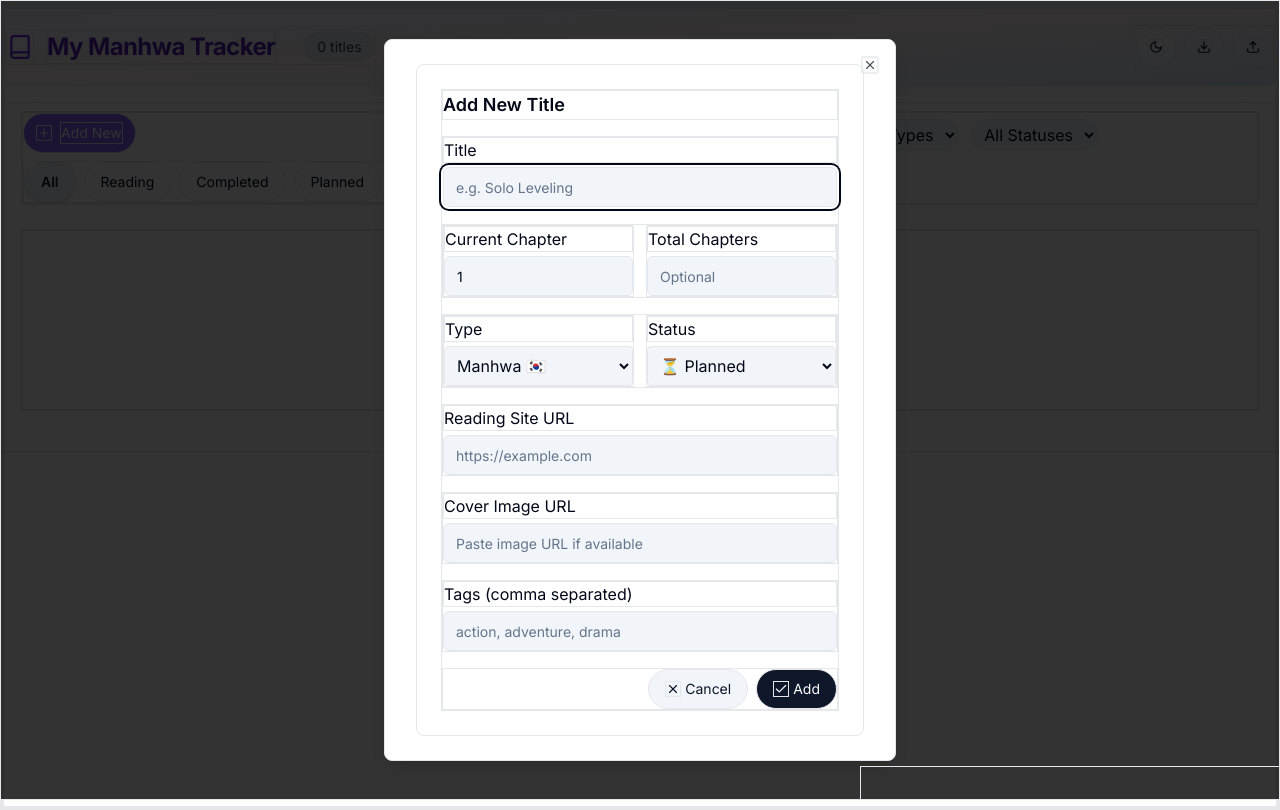
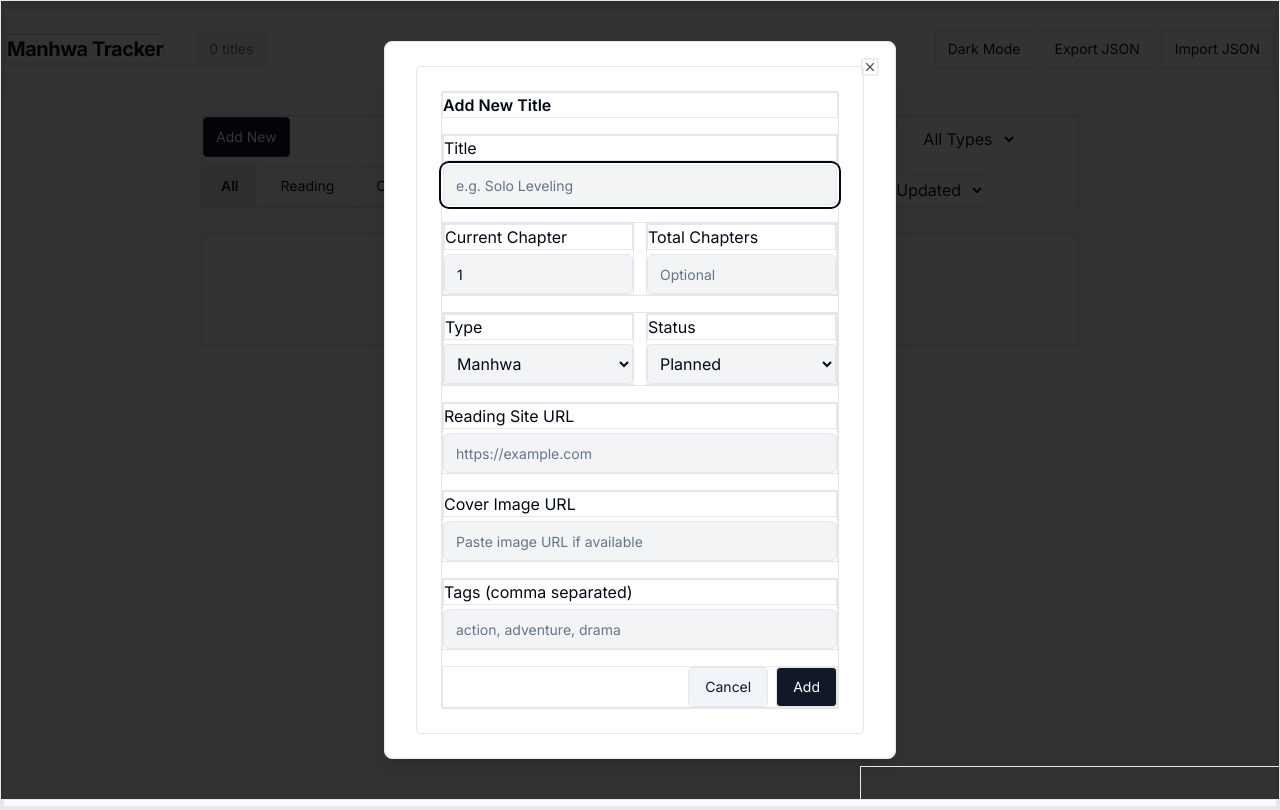
Before and after one commit to Kushankumarag/manhwa-haven-tracker, a React (Vite) app: page / in a window 1280 px wide. Both pictures are taken after typing "Sample" into the empty fields and a click on the button "Add New". Built offline with nearby package versions, Linux system fonts and the light colour scheme.

Commit message:
Refactor: Improve UI for simplicity and formality
Simplified the UI design to be more simple and formal, addressing user feedback.

```diff
--- a/src/components/AddTitleModal.tsx
+++ b/src/components/AddTitleModal.tsx
@@ -7,7 +7,6 @@ import {
 import { Input } from "@/components/ui/input";
 import { Button } from "@/components/ui/button";
 import { ManhwaTitle, TitleType, TitleStatus } from "@/types";
-import { Plus, Check, X } from "lucide-react";
 
 const initialState: Omit<ManhwaTitle, "id" | "lastUpdated"> = {
   title: "",
@@ -92,9 +91,9 @@ export const AddTitleModal: React.FC<AddTitleModalProps> = ({
   return (
     <Dialog open={open} onOpenChange={onClose}>
       <DialogContent>
-        <div className="p-6 w-[90vw] max-w-md mx-auto bg-background rounded-lg shadow-card animate-scale-in">
+        <div className="p-6 w-full max-w-md mx-auto bg-white rounded border">
           <form className="space-y-4" onSubmit={handleSubmit}>
-            <h2 className="font-semibold text-lg mb-2">{isEditing ? "Edit Title" : "Add New Title"}</h2>
+            <h2 className="font-semibold text-base mb-2">{isEditing ? "Edit Title" : "Add New Title"}</h2>
 
             <div>
               <label className="block font-medium mb-1">Title</label>
@@ -104,7 +103,7 @@ export const AddTitleModal: React.FC<AddTitleModalProps> = ({
                 placeholder="e.g. Solo Leveling"
                 value={form.title}
                 onChange={(e) => handleChange("title", e.target.value)}
-                className="bg-muted"
+                className="bg-gray-100"
               />
             </div>
             <div className="flex gap-3">
@@ -115,7 +114,7 @@ export const AddTitleModal: React.FC<AddTitleModalProps> = ({
                   min={1}
                   value={form.chapter}
                   onChange={(e) => handleChange("chapter", e.target.value)}
-                  className="bg-muted"
+                  className="bg-gray-100"
                 />
               </div>
               <div className="flex-1">
@@ -126,7 +125,7 @@ export const AddTitleModal: React.FC<AddTitleModalProps> = ({
                   value={form.totalChapters || ""}
                   placeholder="Optional"
                   onChange={(e) => handleChange("totalChapters", e.target.value)}
-                  className="bg-muted"
+                  className="bg-gray-100"
                 />
               </div>
             </div>
@@ -134,25 +133,25 @@ export const AddTitleModal: React.FC<AddTitleModalProps> = ({
               <div className="flex-1">
                 <label className="block font-medium mb-1">Type</label>
                 <select
-                  className="w-full p-2 rounded border bg-muted"
+                  className="w-full p-2 rounded border bg-gray-100"
                   value={form.type}
                   onChange={(e) => handleChange("type", e.target.value as TitleType)}
                 >
-                  <option value="Manhwa">Manhwa 🇰🇷</option>
-                  <option value="Manhua">Manhua 🇨🇳</option>
-                  <option value="Manga">Manga 🇯🇵</option>
+                  <option value="Manhwa">Manhwa</option>
+                  <option value="Manhua">Manhua</option>
+                  <option value="Manga">Manga</option>
                 </select>
               </div>
               <div className="flex-1">
                 <label className="block font-medium mb-1">Status</label>
                 <select
-                  className="w-full p-2 rounded border bg-muted"
+                  className="w-full p-2 rounded border bg-gray-100"
                   value={form.status}
                   onChange={(e) => handleChange("status", e.target.value as TitleStatus)}
                 >
-                  <option value="Reading">📖 Reading</option>
-                  <option value="Completed">✅ Completed</option>
-                  <option value="Planned">⏳ Planned</option>
+                  <option value="Reading">Reading</option>
+                  <option value="Completed">Completed</option>
+                  <option value="Planned">Planned</option>
                 </select>
               </div>
             </div>
@@ -163,7 +162,7 @@ export const AddTitleModal: React.FC<AddTitleModalProps> = ({
                 value={form.siteUrl || ""}
                 placeholder="https://example.com"
                 onChange={(e) => handleChange("siteUrl", e.target.value)}
-                className="bg-muted"
+                className="bg-gray-100"
               />
             </div>
             <div>
@@ -173,7 +172,7 @@ export const AddTitleModal: React.FC<AddTitleModalProps> = ({
                 value={form.coverUrl || ""}
                 placeholder="Paste image URL if available"
                 onChange={(e) => handleChange("coverUrl", e.target.value)}
-                className="bg-muted"
+                className="bg-gray-100"
               />
             </div>
             <div>
@@ -189,16 +188,14 @@ export const AddTitleModal: React.FC<AddTitleModalProps> = ({
                     .map((t) => t.trim())
                     .filter(Boolean)
                 )}
-                className="bg-muted"
+                className="bg-gray-100"
               />
             </div>
             <div className="flex justify-end gap-2 mt-4">
-              <Button type="button" variant="secondary" onClick={onClose} className="rounded-full px-4 flex items-center gap-1">
-                <X size={18} />
+              <Button type="button" variant="secondary" onClick={onClose} className="rounded px-4">
                 Cancel
               </Button>
-              <Button type="submit" className="rounded-full px-4 flex items-center gap-1">
-                <Check size={18} />
+              <Button type="submit" className="rounded px-4 bg-gray-900 text-white">
                 {isEditing ? "Save" : "Add"}
               </Button>
             </div>
--- a/src/components/Header.tsx
+++ b/src/components/Header.tsx
@@ -1,10 +1,6 @@
 
 import React, { ChangeEvent } from "react";
-import { Moon, Sun, Upload, Download, Book } from "lucide-react";
-import { exportTitlesAsJson } from "@/utils/localStore";
 import { Button } from "@/components/ui/button";
-import { cn } from "@/lib/utils";
-import { ManhwaTitle } from "@/types";
 
 type HeaderProps = {
   onDarkToggle: () => void;
@@ -22,37 +18,31 @@ export const Header: React.FC<HeaderProps> = ({
   totalCount,
 }) => {
   return (
-    <header className="w-full px-0 py-4 bg-gradient-to-br from-violet-50 via-pinkAccent/10 to-blue-100 dark:bg-main-gradient-dark rounded-b-lg flex items-center justify-between mb-4 shadow-dashboard animate-fade-in">
-      <div className="flex items-center gap-3">
-        <Book size={28} className="text-violet-700 dark:text-pinkAccent" />
-        <span className="font-extrabold text-2xl tracking-tight font-sans text-violet-800 dark:text-pinkAccent drop-shadow-sm">
-          My Manhwa Tracker
+    <header className="w-full px-0 py-5 bg-white border-b shadow-sm flex items-center justify-between mb-4">
+      <div className="flex items-center gap-4">
+        <span className="font-bold text-xl tracking-tight text-gray-900">
+          Manhwa Tracker
         </span>
-        <span className="ml-4 rounded-full bg-slate-200 px-3 py-1 text-sm text-slate-700">
+        <span className="ml-4 rounded bg-gray-100 px-3 py-1 text-sm text-gray-500 border border-gray-200">
           {totalCount} titles
         </span>
       </div>
       <div className="flex items-center gap-2">
         <Button
-          variant="ghost"
-          size="icon"
+          variant="outline"
+          size="sm"
           onClick={onDarkToggle}
-          className={cn(
-            "rounded-full hover-scale transition",
-            isDark ? "bg-black/20" : "bg-white/50"
-          )}
-          title="Toggle Dark Mode"
+          className="rounded px-3 border"
         >
-          {isDark ? <Sun size={20} /> : <Moon size={20} />}
+          {isDark ? "Light Mode" : "Dark Mode"}
         </Button>
         <Button
-          variant="ghost"
-          size="icon"
+          variant="outline"
+          size="sm"
           onClick={onExport}
-          className="rounded-full hover-scale"
-          title="Export Titles as JSON"
+          className="rounded px-3 border"
         >
-          <Download size={20} />
+          Export JSON
         </Button>
         <label>
           <input
@@ -62,12 +52,11 @@ export const Header: React.FC<HeaderProps> = ({
             className="hidden"
           />
           <Button
-            variant="ghost"
-            size="icon"
-            className="rounded-full hover-scale"
-            title="Import Titles from JSON"
+            variant="outline"
+            size="sm"
+            className="rounded px-3 border"
           >
-            <Upload size={20} />
+            Import JSON
           </Button>
         </label>
       </div>
--- a/src/components/TitleCard.tsx
+++ b/src/components/TitleCard.tsx
@@ -2,40 +2,15 @@
 import React from "react";
 import { ManhwaTitle } from "@/types";
 import { ProgressBar } from "./ProgressBar";
-import {
-  Star,
-  Edit,
-  Trash2,
-  ArrowRight,
-  Plus,
-  Book,
-  Bookmark,
-  Check,
-} from "lucide-react";
 
-const TYPE_FLAGS: Record<string, string> = {
-  Manhwa: "🇰🇷",
-  Manhua: "🇨🇳",
-  Manga: "🇯🇵",
+type Props = {
+  title: ManhwaTitle;
+  onAddChapter: () => void;
+  onEdit: () => void;
+  onDelete: () => void;
+  onOpenSite: () => void;
+  onToggleFavorite: () => void;
 };
-
-const STATUS_LABELS: Record<string, string> = {
-  Completed: "✅ Completed",
-  Reading: "📖 Reading",
-  Planned: "⏳ Planned",
-};
-
-const randomPlaceholder = [
-  "/photo-1486312338219-ce68d2c6f44d",
-  "/photo-1488590528505-98d2b5aba04b",
-  "/photo-1518770660439-4636190af475",
-  "/photo-1461749280684-dccba630e2f6",
-];
-
-function getPlaceholderCover(id: string) {
-  const idx = parseInt(id.slice(-1), 36) % randomPlaceholder.length;
-  return randomPlaceholder[idx];
-}
 
 function timeAgo(ts: number): string {
   const now = Date.now();
@@ -48,15 +23,6 @@ function timeAgo(ts: number): string {
   return `${days} days ago`;
 }
 
-type Props = {
-  title: ManhwaTitle;
-  onAddChapter: () => void;
-  onEdit: () => void;
-  onDelete: () => void;
-  onOpenSite: () => void;
-  onToggleFavorite: () => void;
-};
-
 export const TitleCard: React.FC<Props> = ({
   title,
   onAddChapter,
@@ -68,45 +34,29 @@ export const TitleCard: React.FC<Props> = ({
   const total = title.totalChapters || 0;
   const progress = total ? Math.min(title.chapter, total) : title.chapter;
   return (
-    <div className="group bg-card rounded-lg shadow-card p-4 flex flex-col relative hover:shadow-lg transition-shadow duration-200">
-      {/* Favorite badge */}
-      {title.isFavorite && (
-        <div className="absolute top-4 right-4 z-10">
-          <Star size={18} className="text-yellow-400 fill-yellow-300" />
-        </div>
-      )}
+    <div className="bg-white border rounded p-4 flex flex-col h-full">
       {/* Cover image */}
       <div
-        className="relative w-full aspect-[4/5] bg-muted rounded-md mb-3 overflow-hidden flex items-center justify-center shadow-inner"
+        className="w-full aspect-[4/5] bg-gray-100 rounded mb-3 flex items-center justify-center"
         style={{
-          backgroundImage: title.coverUrl
-            ? `url(${title.coverUrl})`
-            : `url(${getPlaceholderCover(title.id)})`,
-          backgroundSize: "cover",
-          backgroundPosition: "center",
+          backgroundImage: title.coverUrl ? `url(${title.coverUrl})` : undefined,
+          backgroundSize: title.coverUrl ? "cover" : undefined,
+          backgroundPosition: title.coverUrl ? "center" : undefined,
         }}
       >
         {!title.coverUrl && (
-          <span className="text-2xl text-slate-400 select-none">
-            <Book className="mx-auto" />
-          </span>
+          <span className="text-2xl text-gray-300 select-none">No Image</span>
         )}
       </div>
       {/* Info */}
       <div className="flex items-center gap-2 mb-2">
-        <span className="rounded border bg-slateBlue/10 text-slateBlue font-medium text-xs px-2 py-0.5 flex items-center gap-1">
-          {TYPE_FLAGS[title.type] || ""} {title.type}
+        <span className="rounded bg-gray-200 text-gray-700 font-normal text-xs px-2 py-0.5">
+          {title.type}
         </span>
-        <span className={`rounded px-2 py-0.5 text-xs font-medium
-          ${title.status === "Reading"
-            ? "bg-violet-500/10 text-violet-600"
-            : title.status === "Completed"
-            ? "bg-green-50 text-green-600"
-            : "bg-slate-200 text-slate-500"}
-        `}>
-          {STATUS_LABELS[title.status]}
+        <span className="rounded bg-gray-100 text-gray-600 text-xs px-2 py-0.5">
+          {title.status}
         </span>
-        <span className="ml-auto text-xs text-slate-400">{timeAgo(title.lastUpdated)}</span>
+        <span className="ml-auto text-xs text-gray-400">{timeAgo(title.lastUpdated)}</span>
       </div>
       {/* Title */}
       <h3 className="font-semibold text-lg mb-1 truncate">{title.title}</h3>
@@ -114,14 +64,14 @@ export const TitleCard: React.FC<Props> = ({
       {title.tags && title.tags.length > 0 && (
         <div className="mb-2 flex flex-wrap gap-1">
           {title.tags.map((tag) => (
-            <span key={tag} className="text-xs bg-muted px-2 py-0.5 rounded-full text-slate-500 border">{tag}</span>
+            <span key={tag} className="text-xs bg-gray-100 px-2 py-0.5 rounded text-gray-600 border">{tag}</span>
           ))}
         </div>
       )}
       {/* Progress */}
       <div className="mb-2 flex items-center gap-2">
         <ProgressBar value={progress} max={total || Math.max(progress, 1)} />
-        <span className="text-[13px] text-slate-500 ml-2">
+        <span className="text-[13px] text-gray-600 ml-2">
           {progress}
           {total ? <>/{total}</> : ""}
         </span>
@@ -129,40 +79,40 @@ export const TitleCard: React.FC<Props> = ({
       {/* Actions */}
       <div className="flex gap-2 mt-auto">
         <button
-          className="rounded-full bg-violet-100 hover:bg-violet-300/80 text-violet-700 px-2 py-1 transition hover-scale shadow"
+          className="rounded bg-gray-200 hover:bg-gray-300 text-gray-700 px-2 py-1 border"
           title="Add 1 Chapter"
           onClick={onAddChapter}
         >
-          <Plus size={18} />
+          +1 Chapter
         </button>
         <button
-          className="rounded-full bg-violet-50 hover:bg-violet-200 text-violet-700 px-2 py-1 transition hover-scale"
+          className="rounded bg-gray-200 hover:bg-gray-300 text-gray-700 px-2 py-1 border"
           title="Edit"
           onClick={onEdit}
         >
-          <Edit size={18} />
+          Edit
         </button>
         <button
-          className="rounded-full bg-slate-200 hover:bg-violet-200 text-violet-700 px-2 py-1 transition hover-scale"
+          className="rounded bg-gray-200 hover:bg-gray-300 text-gray-700 px-2 py-1 border"
           title="Favorite"
           onClick={onToggleFavorite}
         >
-          <Star size={18} className={title.isFavorite ? "fill-yellow-400 text-yellow-400" : "text-slate-400"} />
+          Fav
         </button>
         <button
-          className="rounded-full bg-blue-100 hover:bg-blue-200 text-blue-700 px-2 py-1 transition hover-scale"
+          className="rounded bg-gray-200 hover:bg-gray-300 text-gray-700 px-2 py-1 border"
           title="Open Reading Site"
           onClick={onOpenSite}
           disabled={!title.siteUrl}
         >
-          <ArrowRight size={18} />
+          Open
         </button>
         <button
-          className="rounded-full bg-pinkAccent/20 hover:bg-pinkAccent text-pinkAccent px-2 py-1 transition hover-scale"
+          className="rounded bg-gray-200 hover:bg-red-200 text-red-600 px-2 py-1 border"
           title="Delete"
           onClick={onDelete}
         >
-          <Trash2 size={18} />
+          Delete
         </button>
       </div>
     </div>
--- a/src/pages/Index.tsx
+++ b/src/pages/Index.tsx
@@ -170,7 +170,7 @@ export default function Index() {
   const displayed = [...favs, ...nonFavs];
 
   return (
-    <div className="min-h-screen bg-background dark:bg-[#1a1625] font-sans">
+    <div className="min-h-screen bg-gray-50 text-gray-900 font-sans">
       <Header
         onDarkToggle={() => setIsDark((v: boolean) => !v)}
         isDark={isDark}
@@ -178,9 +178,9 @@ export default function Index() {
         onImport={handleImport}
         totalCount={titles.length}
       />
-      <main className="max-w-7xl mx-auto px-4 pb-10">
+      <main className="max-w-4xl mx-auto px-2 pb-8">
         {/* Add & Filter toolbar */}
-        <div className="flex flex-col md:flex-row gap-2 justify-between mt-2 mb-6 animate-fade-in">
+        <div className="flex flex-col md:flex-row gap-2 justify-between mt-2 mb-6">
           <div className="flex flex-wrap items-center gap-2">
             <Button
               onClick={() => {
@@ -188,21 +188,19 @@ export default function Index() {
                 setEditingTitle(null);
                 setIsEditing(false);
               }}
-              className="rounded-full px-3 flex items-center gap-2 bg-violet-500 hover:bg-violet-600"
+              className="px-3 py-2 bg-gray-900 text-white rounded border border-gray-700 hover:bg-gray-800"
             >
-              <Plus size={20} /> <span>Add New</span>
+              Add New
             </Button>
             <div className="flex items-center gap-2">
               {TABS.map((t) => (
                 <Button
                   key={t.id}
-                  variant={tab === t.id ? "secondary" : "ghost"}
-                  className={`rounded-full px-4 py-1 ${
-                    tab === t.id ? "font-semibold shadow" : ""
-                  }`}
+                  variant="ghost"
+                  className={`px-4 py-2 rounded border ${tab === t.id ? "bg-gray-200 font-semibold" : "bg-transparent"} `}
                   onClick={() => setTab(t.id)}
                 >
-                  {t.label}
+                  {typeof t.label === "object" ? "Favorites" : t.label}
                 </Button>
               ))}
             </div>
@@ -212,13 +210,13 @@ export default function Index() {
             <Input
               value={search}
               onChange={(e) => setSearch(e.target.value)}
-              placeholder="Search by title / tag / type"
-              className="w-48 md:w-56 rounded-full bg-muted"
+              placeholder="Search title / tag / type"
+              className="w-44 md:w-56 rounded border bg-white"
             />
             <select
               value={typeFilter}
               onChange={(e) => setTypeFilter(e.target.value as TitleType)}
-              className="rounded-full border bg-muted px-2 py-1"
+              className="rounded border px-2 py-1 bg-white"
             >
               <option value="">All Types</option>
               <option value="Manhwa">Manhwa</option>
@@ -228,7 +226,7 @@ export default function Index() {
             <select
               value={statusFilter}
               onChange={(e) => setStatusFilter(e.target.value as TitleStatus)}
-              className="rounded-full border bg-muted px-2 py-1"
+              className="rounded border px-2 py-1 bg-white"
             >
               <option value="">All Statuses</option>
               <option value="Reading">Reading</option>
@@ -238,7 +236,7 @@ export default function Index() {
             <select
               value={sortBy}
               onChange={(e) => setSortBy(e.target.value)}
-              className="rounded-full border bg-muted px-2 py-1"
+              className="rounded border px-2 py-1 bg-white"
             >
               {SORTS.map((s) => (
                 <option value={s.id} key={s.id}>{s.label}</option>
@@ -250,12 +248,11 @@ export default function Index() {
         {/* List/Grid Main Content */}
         <section>
           {displayed.length === 0 ? (
-            <div className="flex flex-col items-center justify-center p-10 text-slate-400">
-              <Book size={56} className="mb-3 opacity-50" />
-              <p className="text-lg">No tracked titles. Click <b>Add New</b> to get started!</p>
+            <div className="flex flex-col items-center justify-center p-10 text-gray-400">
+              <p className="text-lg">No tracked titles. Click <b>Add New</b> to get started.</p>
             </div>
           ) : (
-            <div className="grid grid-cols-1 sm:grid-cols-2 md:grid-cols-3 xl:grid-cols-4 gap-6">
+            <div className="grid grid-cols-1 sm:grid-cols-2 md:grid-cols-3 gap-4">
               {displayed.map((t) => (
                 <TitleCard
                   key={t.id}
```
